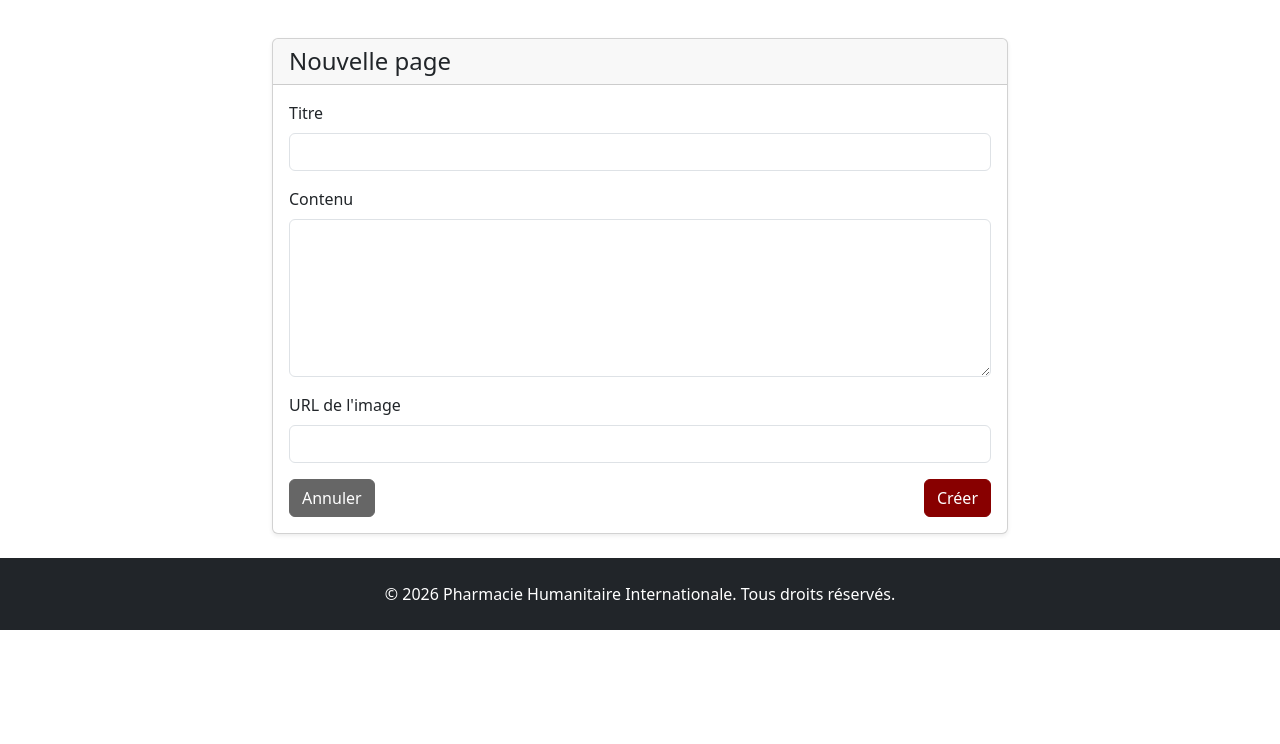
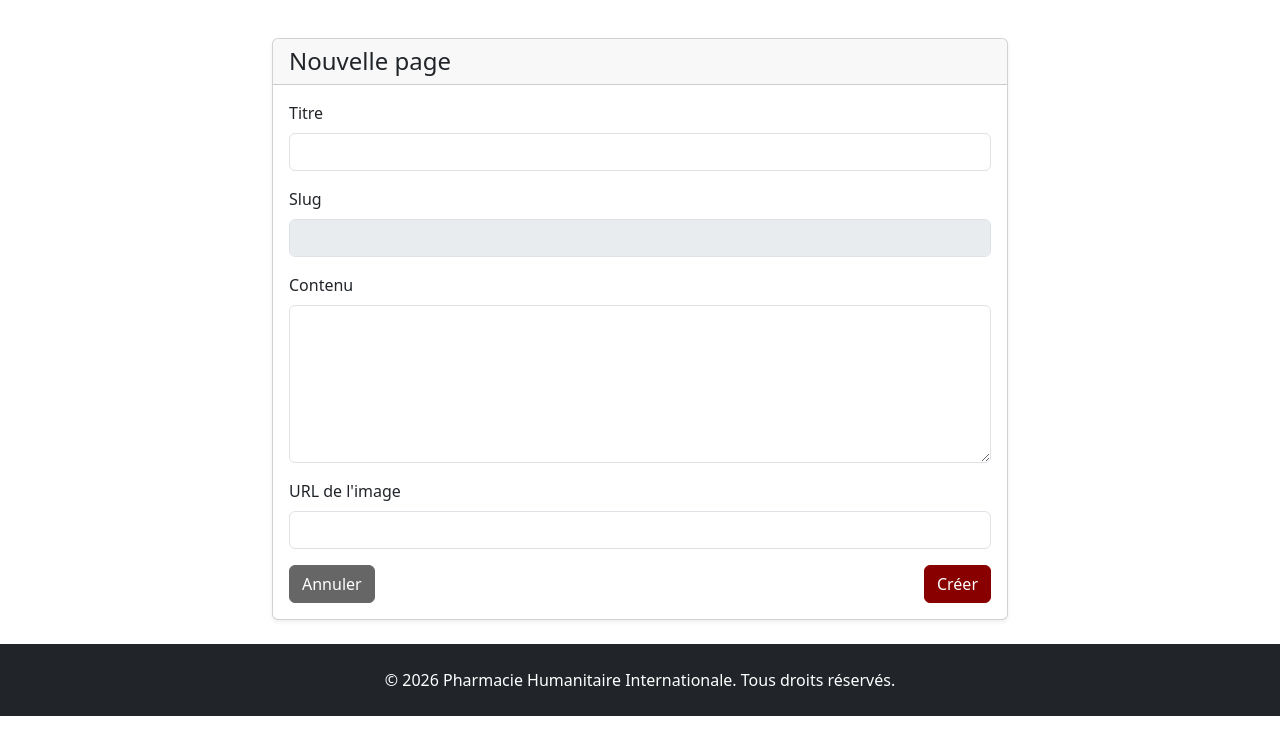
Before and after one commit to Dylanpel/phi, a PHP site: the page made by views/admin/page/form.html.twig in a window 1280 px wide. Shown: the part 56-800 px from the top of the page. Run offline with PHP 8.4, Linux system fonts and the light colour scheme; the template is opened without the code that fills it, so the values that code supplies are empty; style sheets or scripts are compiled from the project's sources; some libraries are stand-ins or nearby versions.

Commit message:
feat: add slug field for all tables and handle it in forms

```diff
--- a/database/schema.sql
+++ b/database/schema.sql
@@ -16,6 +16,7 @@ INSERT INTO `users` (`id`, `login`, `password`, `email`, `role`) VALUES
 CREATE TABLE Articles(
   id INT AUTO_INCREMENT,
   title VARCHAR(255) NOT NULL,
+  slug VARCHAR(1024) NOT NULL,
   date DATE NOT NULL,
   content TEXT NOT NULL,
   image_url VARCHAR(1024),
@@ -27,6 +28,7 @@ CREATE TABLE Articles(
 CREATE TABLE Podcasts(
   id INT AUTO_INCREMENT,
   title VARCHAR(255) NOT NULL,
+  slug VARCHAR(1024) NOT NULL,
   date DATE NOT NULL,
   path VARCHAR(1024) NOT NULL,
   description TEXT,
@@ -37,6 +39,7 @@ CREATE TABLE Podcasts(
 CREATE TABLE Pages(
   id INT AUTO_INCREMENT,
   title VARCHAR(255) NOT NULL,
+  slug VARCHAR(1024) NOT NULL,
   content TEXT NOT NULL,
   image_url VARCHAR(1024),
   PRIMARY KEY(id)
@@ -45,6 +48,7 @@ CREATE TABLE Pages(
 CREATE TABLE Mobilizations(
   id INT AUTO_INCREMENT,
   title VARCHAR(255) NOT NULL,
+  slug VARCHAR(1024) NOT NULL,
   description TEXT,
   image_url VARCHAR(1024),
   PRIMARY KEY(id)
--- /dev/null
+++ b/public/js/slug.js
@@ -0,0 +1,11 @@
+//slugification automatique des titres dans les formulaires
+document.querySelector('[name="title"]').addEventListener('input', function () {
+  document.querySelector('[name="slug"]').value = this.value
+    .toLowerCase()
+    .normalize('NFD')                  // décompose les accents (é → e + ́)
+    .replace(/[\u0300-\u036f]/g, '')   // supprime les diacritiques
+    .replace(/[^a-z0-9\s-]/g, '')      // garde lettres, chiffres, espaces, tirets
+    .trim()
+    .replace(/[\s]+/g, '-')            // espaces → tirets
+    .replace(/-+/g, '-');              // tirets multiples → un seul
+});
--- a/src/Controllers/PageController.php
+++ b/src/Controllers/PageController.php
@@ -56,11 +56,13 @@ class PageController extends Controller
 
     //récupération des infos envoyées par le formulaire
     $title = trim($_POST['title'] ?? '');
+    $slug = trim($_POST['slug'] ?? '');
     $content = trim($_POST['content'] ?? '');
     $imageUrl = trim($_POST['image_url'] ?? '');
 
     $data = [
       'title' => $title,
+      'slug' => $slug,
       'content' => $content,
     ];
 
@@ -100,12 +102,14 @@ class PageController extends Controller
 
     //récupération des infos envoyées par le formulaire
     $title = trim($_POST['title'] ?? '');
+    $slug = trim($_POST['slug'] ?? '');
     $content = trim($_POST['content'] ?? '');
     $imageUrl = trim($_POST['image_url'] ?? '');
 
     //création object contenant les données à mettre à jour
     $data = [
       'title' => $title,
+      'slug' => $slug,
       'content' => $content,
       'image_url' => $imageUrl,
     ];
--- a/views/admin/page/form.html.twig
+++ b/views/admin/page/form.html.twig
@@ -27,6 +27,19 @@
                 name="title"
                 required
                 value="{{ page.title ?? '' }}"
+              >
+            </div>
+
+            <div class="mb-3">
+              <label for="slug" class="form-label">Slug</label>
+              <input
+                type="text"
+                class="form-control"
+                id="slug"
+                name="slug"
+                disabled
+                required
+                value="{{ page.slug ?? '' }}"
               >
             </div>
 
@@ -69,3 +82,7 @@
     </div>
   </div>
 {% endblock %}
+
+{% block scripts %}
+  <script src="js/slug.js"></script>
+{% endblock %}
```
